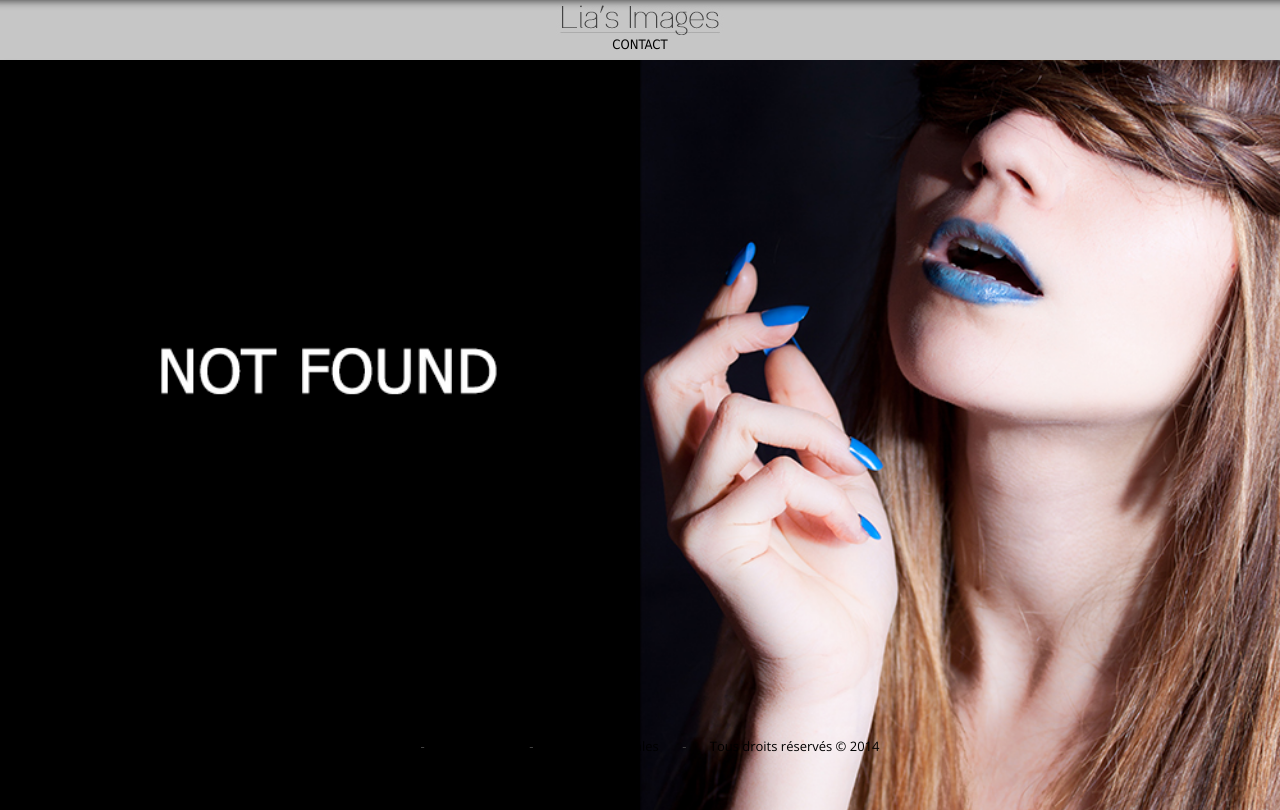
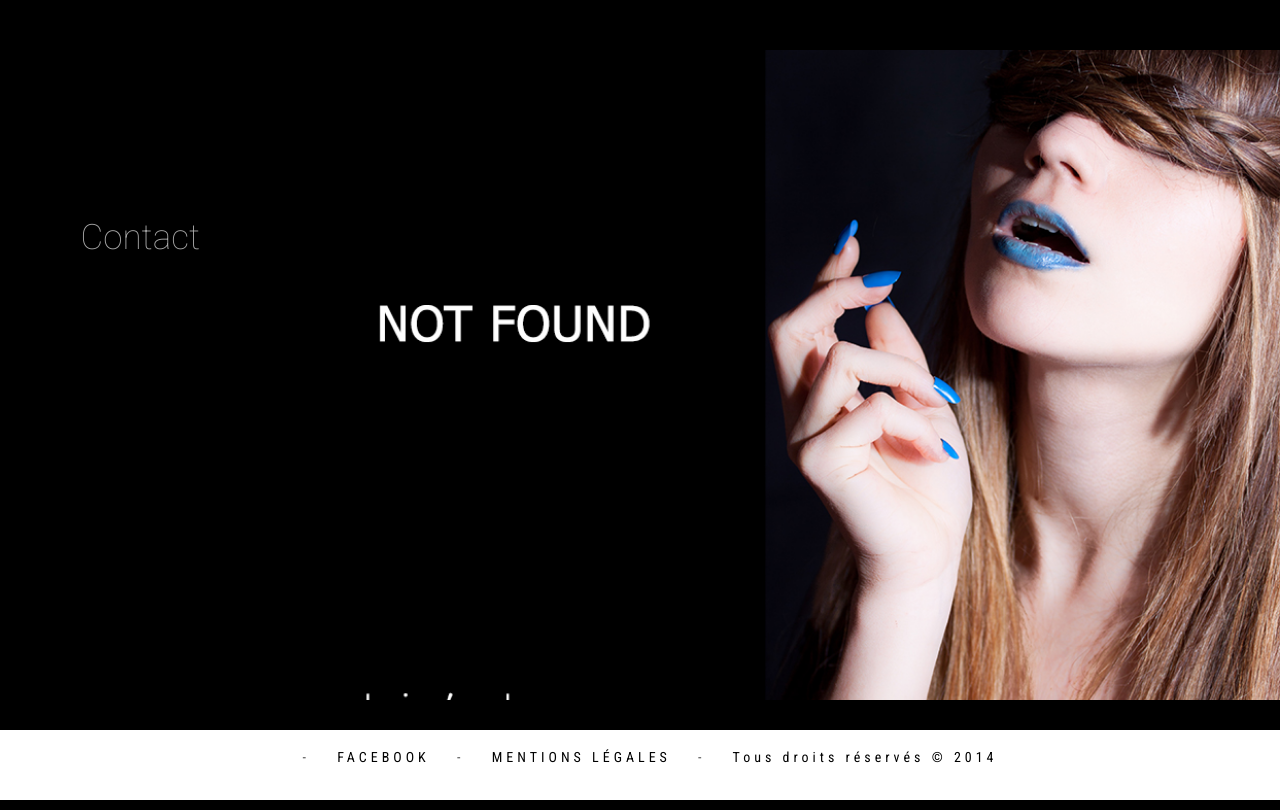
Before and after one commit to AntoineAug/liasimages, a PHP site: page /404.php in a window 1280 px wide. Run offline with PHP 8.4, Linux system fonts and the light colour scheme; some libraries are stand-ins or nearby versions.

Commit message:
New design

```diff
--- a/css/style.css
+++ b/css/style.css
@@ -4,6 +4,7 @@
 //	Et... 42.
 //	Bisous !
 */
+* {margin:0;padding:0;}
 html,body,div,span,applet,object,iframe,p,blockquote,pre,a,abbr,acronym,address,big,cite,code,del,dfn,em,img,ins,kbd,q,s,samp,small,strike,strong,sub,sup,tt,var,b,u,i,center,dl,dt,dd,ol,ul,li,fieldset,form,label,legend,table,caption,tbody,tfoot,thead,tr,th,td,article,aside,canvas,details,embed,figure,figcaption,footer,header,hgroup,menu,nav,output,ruby,section,summary,time,mark,audio,video {
 	border:0;
 	font-size:100%;
@@ -36,104 +37,75 @@ a {
 }
 h1, h2, h3 {
 	font-weight: 300;
-	font-family: 'Open Sans';
-	color: black;
+	font-family: 'Roboto Condensed', sans-serif;
+	color: white;
+	margin-bottom: .5em;
 }
 .clear {
 	clear: both;
 }
 .hover {
 	opacity: 1;
-	-webkit-transition: opacity 1s ease;
-	-moz-transition: opacity 1s ease;
-	-o-transition: opacity 1s ease;
-	transition: opacity 1s ease;
 }
 .hover:hover {
 	opacity: .5;
 }
-body:before {
-	content: "";
-	position: fixed;
-	top: -10px;
-	left: -10px;
-	width: 110%;
-	height: 10px;
-	-webkit-box-shadow: 0px 0px 10px rgba(0,0,0,.8);
-	-moz-box-shadow: 0px 0px 10px rgba(0,0,0,.8);
-	-ms-box-shadow: 0px 0px 10px rgba(0,0,0,.8);
-	-o-box-shadow: 0px 0px 10px rgba(0,0,0,.8);
-	box-shadow: 0px 0px 10px rgba(0,0,0,.8);
-	z-index: 100;
+html, body {
+	height: 100%
 }
 body {
-	background: #c6c6c6;
-	font-family: 'Open Sans';
+	background: #000;
+	font-family: 'Roboto Condensed', sans-serif;
 	font-size: 15px;
-	font-weight: 300;
+	font-weight: 400;
 }
-#header {
-	background: #c6c6c6;
-	width: 100%;
-	height: 50px;
-	padding: 5px 0;
+#wrap {
+	min-height: 100%;
 }
-#header #logo a {
-	display: block;
-	background: url(/images/logo.jpg);
+#main {
+	overflow: auto;
+	padding-bottom: 70px;
+}
+#sidebar {
+	float: left;
 	width: 200px;
-	height: 30px;
-	margin: 0 auto 3px auto;
-	opacity: 1;
-	-webkit-transition: opacity 1s ease;
-	-moz-transition: opacity 1s ease;
-	-o-transition: opacity 1s ease;
-	transition: opacity 1s ease;
+	padding: 0 50px 0 0;
 }
-#header #logo a:hover
-{
-	opacity: .3;
+#content {
+	width: calc(100% - 250px);
+	height: calc(100% - 70px);
+	float: left;
+	padding-top: 50px;
 }
 ul#menu {
-	text-align: center;
-	color: black;
-	font-family: "Tahoma";
-	font-size: 13px;
-	height: 13px;
-	text-transform: uppercase;
+	margin: 220px 0 0 0;
+	text-align: right;
+	color: #a6a6a6;
+	font-family: "Roboto", sans-serif;
+	font-weight: 100;
+	font-size: 35px;
 }
 ul#menu li {
-	display: inline-block;
+	display: block;
 	list-style: none;
-	margin-right: 50px;
-}
-ul#menu li:last-child {
-	margin-right: 0;
+	margin-bottom: 15px;
 }
 ul#menu li a {
-	color: black;
-	-webkit-transition: color 1s ease;
-	-moz-transition: color 1s ease;
-	-o-transition: color 1s ease;
-	transition: color 1s ease;
+	color: #a6a6a6;
 }
 ul#menu li a:hover {
-	color: #333;
 	border-bottom: 1px dashed #333;
 }
 #contact, #legal {
-	background: #444;
+	background: #000;
 	width: 100%;
-	height: 750px;
+	height: 700px;
 	margin: 0 auto 30px auto;
-	-moz-box-shadow: 0 10px 10px #888;
-	-webkit-box-shadow: 0 10px 10px #888;
-	box-shadow: 0 10px 10px #888;
 }
 #contact .bg, #legal .bg {
 	background: url(/images/contact.jpg);
 	width: 500px;
-	height: 750px;
+	height: 700px;
 	display: block;
 	float: left;
 }
@@ -144,58 +116,48 @@ ul#menu li a:hover {
 	float: left;
 	color: #FFF;
 	margin: 0 auto;
-	max-width: 500px;
+	padding-top: 20px;
 	text-align: justify;
 	line-height: 20px;
 }
 #legal .content a {
-	color: #c6c6c6;
+	color: #a6a6a6;
 }
 #legal .content a:hover {
-	border-bottom:1px dashed #c6c6c6;
+	border-bottom:1px dashed #a6a6a6;
 }
 #contact .content h1, #legal .content h1, #legal .content h2 {
-	color: #c6c6c6;
+	color: #a6a6a6;
 }
 h3.name {
 	margin-bottom: 5px;
 	font-weight: 200;
-	color: #c6c6c6;
+	color: #a6a6a6;
 }
 #single_image {
-	background: #444;
+	background: #000;
 	width: 100%;
-	height: 750px;
-	margin: 0 auto 30px auto;
-	display: block;
-	-moz-box-shadow: 0 10px 10px #888;
-	-webkit-box-shadow: 0 10px 10px #888;
-	box-shadow: 0 10px 10px #888;
-}
-#single_image span.accueil {
-	margin:0 auto;
-	height: 750px;
-	width: 1000px;
+	height: 700px;
+	padding: 0 auto 30px auto;
 	display: block;
 }
-#single_image span.not_found {
+#single_image span {
 	margin:0 auto;
-	height: 750px;
+	height: 100%;
+	width: 100%;
 	background-size: cover;
 	background-position: center;
 	display: block;
 }
 #gallery {
-	background: #444;
-	width: 95%;
-	height: 750px;
+	float: left;
+	background: #000;
+	width: 100%;
+	height: 700px;
 	margin: 0 auto 30px auto;
 	display: block;
 	overflow-x:scroll;
 	overflow-y:hidden;
-	-moz-box-shadow: 0 0 15px #333;
-	-webkit-box-shadow: 0 0 15px #333;
-	box-shadow: 0 0 15px #333;
 }
 #gallery ul {
 	list-style:none;
@@ -204,7 +166,7 @@ h3.name {
 	position: relative;
 }
 #gallery ul li {
-	height: 750px;
+	height: 700px;
 	display: inline;
 	position: relative;
 	margin-right: 30px;
@@ -215,18 +177,27 @@ h3.name {
 #gallery ul li span {
 	display: inline-block;
 	min-width:500px;
-	height:750px !important;
+	height:750px;
 	background-position: center;
-	background-size:contain;
+	background-size:cover;
+	background-repeat: no-repeat;
 }
 #footer {
-	margin: 0 auto 30px auto;
+	margin-top: -70px;
+	height: 50px;
+	padding-top: 20px;
 	text-align: center;
-	color: black;
-	font-size: 13px;
+	background: white;
+	font-size: 14px;
+	position: relative;
+	clear: both;
+	letter-spacing: 4px;
 }
 #footer a {
 	color: black;
+	font-family: "Roboto Condensed", sans-serif;
+	font-weight: 400;
+	text-transform: uppercase;
 }
 #footer a:hover {
 	border-bottom: 1px dashed #333;
@@ -240,7 +211,6 @@ h3.name {
 }
 #contactForm {
 	height: 400px;
-	background: #444;
 	padding: 20px;
 	margin:30px 0 0 0;
 }
@@ -264,7 +234,7 @@ h3.name {
  fieldset{padding:0;margin:0;border:0;}
  legend{display:block;width:100%;padding:0;margin-bottom:20px;font-size:21px;line-height:40px;color:#333333;border:0;border-bottom:1px solid #e5e5e5;}legend small{font-size:15px;color:#999999;}
  label,input,button,select,textarea{font-size:15px;font-weight:normal;line-height:20px;}
- input,button,select,textarea{font-family:'Open Sans';}
+ input,button,select,textarea{font-family:'Roboto Condensed', sans-serif;}
  label{display:block;margin-bottom:5px;}
  select,textarea,input[type="text"],input[type="password"],input[type="datetime"],input[type="datetime-local"],input[type="date"],input[type="month"],input[type="time"],input[type="week"],input[type="number"],input[type="email"],input[type="url"],input[type="search"],input[type="tel"],input[type="color"],.uneditable-input{display:inline-block;height:20px;padding:4px 6px;margin-bottom:10px;font-size:14px;line-height:20px;color:#555555;-webkit-border-radius:4px;-moz-border-radius:4px;border-radius:4px;vertical-align:middle;}
  input,textarea,.uneditable-input{width:206px;}
--- a/footer.php
+++ b/footer.php
@@ -1,14 +1,13 @@
+		</div><!-- END SIDEBAR -->
+	</div><!-- END MAIN -->
+</div><!-- END WRAP -->
 <div id="footer">
 	<span class="separator">-</span>
 		<a href="https://www.facebook.com/Lia.s.Images" onClick="_gaq.push(['_trackEvent', 'Footer', 'clic', 'Facebook']);">Facebook</a>
-		<?php
-		if (is_dir(getRootDirectory().'/images/'.TARIFS_PAGE))
-		{?>
+	<?php if (is_dir(getRootDirectory().'/images/'.TARIFS_PAGE)): ?>
 		<span class="separator">-</span>
 			<a href="/tarifs" onClick="_gaq.push(['_trackEvent', 'Footer', 'clic', 'Tarifs']);">Tarifs</a>
-		<?php
-		}
-		?>
+	<?php endif ?>
 	<span class="separator">-</span>
 		<a href="/legal" onClick="_gaq.push(['_trackEvent', 'Footer', 'clic', 'Mentions légales']);">Mentions légales</a>
 	<span class="separator">-</span>
--- a/header.php
+++ b/header.php
@@ -12,12 +12,11 @@ require "kernel/fonctions.php";
 	<meta name="revisit-after" content="2 days"/>
 	<meta name="Robots" content="all"/>
 
-	<link href='http://fonts.googleapis.com/css?family=Open+Sans:300' rel='stylesheet' type='text/css'>
-	<link rel="stylesheet" href="/css/style.css" />
+	<link href='http://fonts.googleapis.com/css?family=Roboto:100|Roboto+Condensed' rel='stylesheet' type='text/css'><link rel="stylesheet" href="/css/style.css" />
 
 	<link rel="icon" type="image/png" href="/images/favicon.png">
 	<link rel="shortcut icon" type="image/x-icon" href="/images/favicon.png">
-	<meta property="og:image" content="http://www.liasimages.com/images/facebook.jpg"/>
+	<meta property="og:image" content="http://www.liasimages.com/images/accueil.jpg"/>
 
 	<script src="http://code.jquery.com/jquery-1.7.min.js"></script>
 	<script src="/js/mousewheel.js"></script>
@@ -44,8 +43,9 @@ require "kernel/fonctions.php";
 !-->
 <!-- Ce lien est carrément stylé. -->
 <script src="/js/js.js"></script>
-	<div id="header">
-		<div id="logo"><a href="/" title="Retour à l'accueil"/></a></div>
+<div id="wrap">
+	<div id="main">
+		<div id="sidebar">
 			<ul id="menu">
 				<?php
 					displayMenu();
@@ -54,4 +54,6 @@ require "kernel/fonctions.php";
 					<a href="/contact" onClick="_gaq.push(['_trackEvent', 'Gallerie', 'clic', 'Contact']);">Contact</a>
 				</li>
 			</ul>
-	</div><!-- END HEADER -->
+		</div><!-- END SIDEBAR -->
+
+		<div id="content">
--- a/kernel/fonctions.php
+++ b/kernel/fonctions.php
@@ -72,7 +72,7 @@ function displayMenu()
 			else
 				$name = $link;
 
-			echo '<li><a href="/gallery/'.$link.'" onClick="_gaq.push([\'_trackEvent\', \'Gallerie\', \'clic\', \''.$name.'\']);">'.$name.'</a></li>';
+			echo '<li><a href="/gallery/'.$link.'" onClick="_gaq.push([\'_trackEvent\', \'Gallerie\', \'clic\', \''.$name.'\']);">'.ucfirst($name).'</a></li>';
 		}
 	}
 }
```
Also changed, not shown: images/accueil.jpg. Lines whose indentation alone changed are shown as unchanged.
